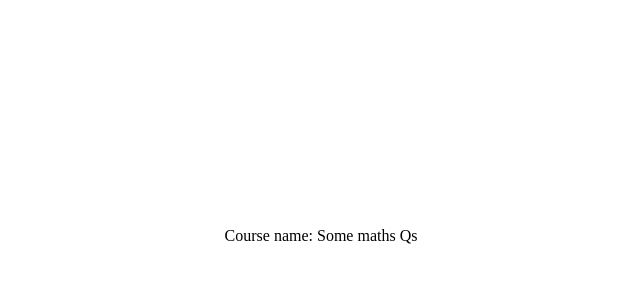
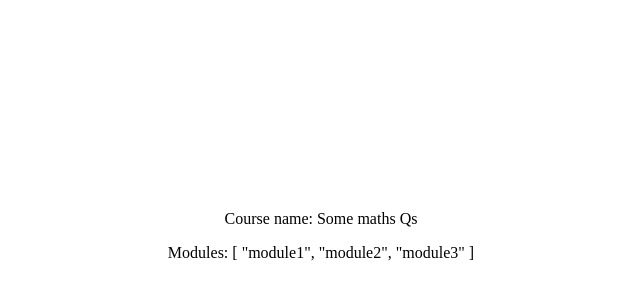
Before and after one commit to Samir70/show-course-progress, a Vue app: page / in a window 1280 px wide. Shown: the part 164-464 px from the top of the page, without its empty margins (319-959 px from the left). Built offline with nearby package versions, Linux system fonts and the light colour scheme.

Commit message:
parse out module names from testCourseData

```diff
--- a/src/Classes/CourseTracker.js
+++ b/src/Classes/CourseTracker.js
@@ -1,5 +1,7 @@
 export class CourseTracker {
     constructor(courseData = {}) {
         this.courseName = courseData.courseName || "This course has no name!"
+        this.modules = courseData.modules === undefined ?
+            "This course has no modules!" : Object.keys(courseData.modules)
     }
 }
--- a/src/components/showCourseProgress.vue
+++ b/src/components/showCourseProgress.vue
@@ -6,6 +6,7 @@ const props = defineProps({
 <template>
     <div id="course-display-box">
         <p>Course name: {{course.courseName}}</p>
+        <p>Modules: {{course.modules}}</p>
     </div>
 </template>
 <style>
```
